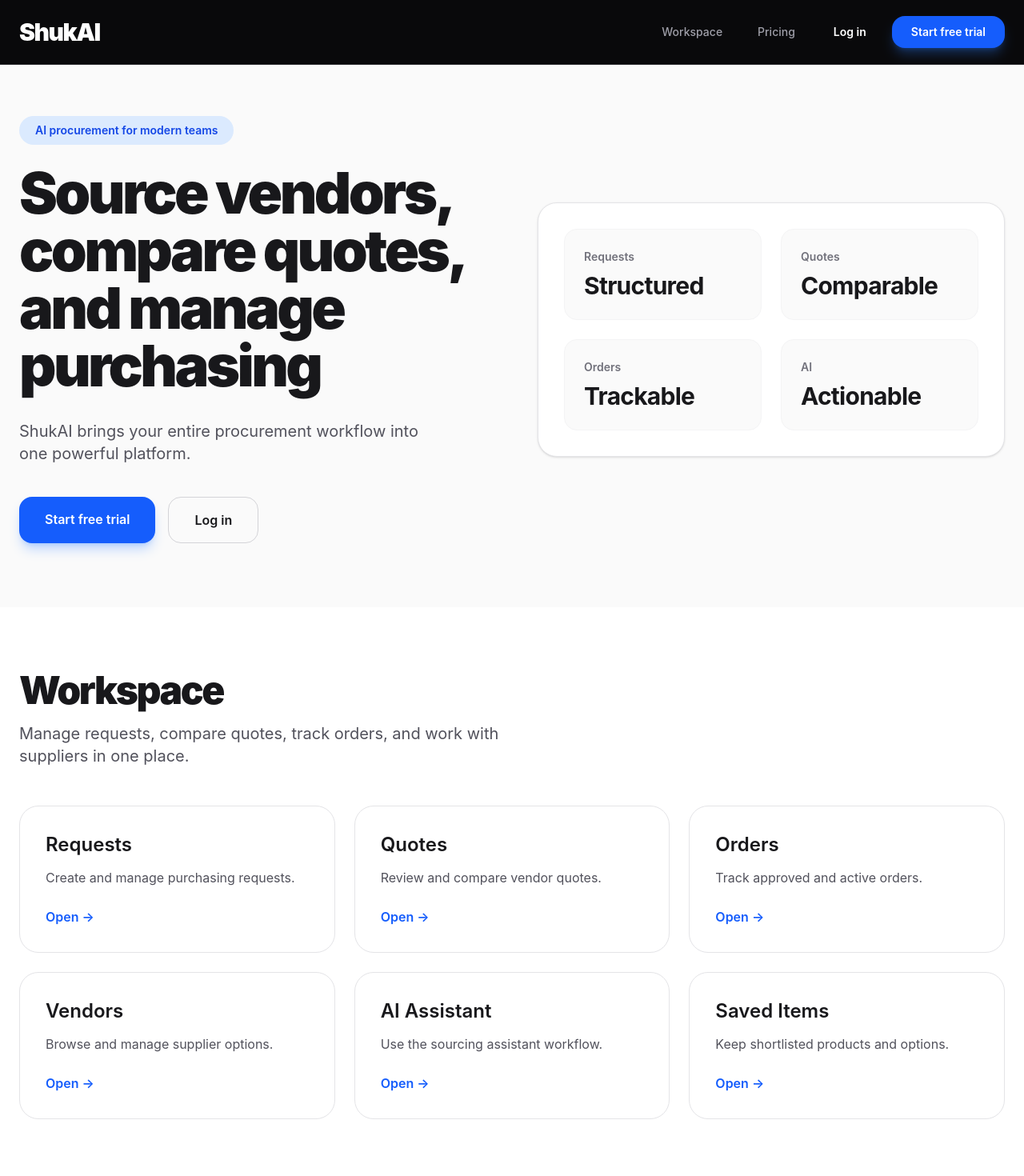
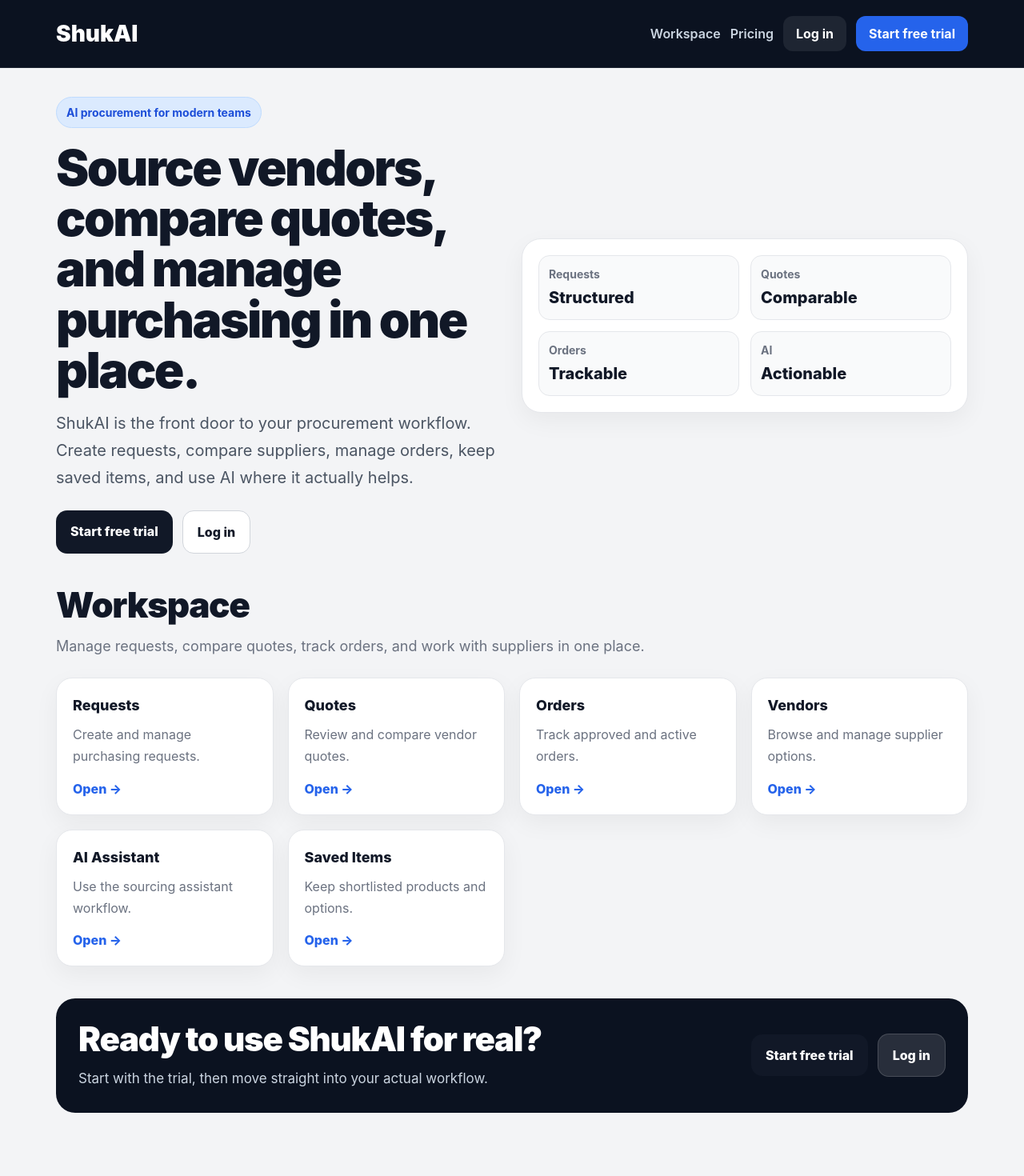
Before and after one commit to Gr33nstonecorp/shuka, a Next.js app: page / in a window 1280 px wide. Shown: the top 1470 px of the page at 80% size. Built offline with nearby package versions, Linux system fonts and the light colour scheme; no server answers.

Commit message:
Update page.tsx

```diff
--- a/app/page.tsx
+++ b/app/page.tsx
@@ -2,7 +2,7 @@
 
 import { createClient } from "@supabase/supabase-js";
 import Link from "next/link";
-import { useEffect, useState } from "react";
+import { useEffect, useMemo, useState } from "react";
 
 type UserState = {
   email: string | null;
@@ -15,18 +15,46 @@ type AppTab = {
 };
 
 const TABS: AppTab[] = [
-  { label: "Requests", href: "/requests", description: "Create and manage purchasing requests." },
-  { label: "Quotes", href: "/quotes", description: "Review and compare vendor quotes." },
-  { label: "Orders", href: "/orders", description: "Track approved and active orders." },
-  { label: "Vendors", href: "/vendors", description: "Browse and manage supplier options." },
-  { label: "AI Assistant", href: "/assistant", description: "Use the sourcing assistant workflow." },
-  { label: "Saved Items", href: "/saved-items", description: "Keep shortlisted products and options." },
+  {
+    label: "Requests",
+    href: "/requests",
+    description: "Create and manage purchasing requests.",
+  },
+  {
+    label: "Quotes",
+    href: "/quotes",
+    description: "Review and compare vendor quotes.",
+  },
+  {
+    label: "Orders",
+    href: "/orders",
+    description: "Track approved and active orders.",
+  },
+  {
+    label: "Vendors",
+    href: "/vendors",
+    description: "Browse and manage supplier options.",
+  },
+  {
+    label: "AI Assistant",
+    href: "/assistant",
+    description: "Use the sourcing assistant workflow.",
+  },
+  {
+    label: "Saved Items",
+    href: "/saved-items",
+    description: "Keep shortlisted products and options.",
+  },
 ];
 
 export default function HomePage() {
-  const supabase = createClient(
-    process.env.NEXT_PUBLIC_SUPABASE_URL!,
-    process.env.NEXT_PUBLIC_SUPABASE_ANON_KEY!
+  const supabase = useMemo(
+    () =>
+      createClient(
+        process.env.NEXT_PUBLIC_SUPABASE_URL!,
+        process.env.NEXT_PUBLIC_SUPABASE_ANON_KEY!
+      ),
+    []
   );
 
   const [user, setUser] = useState<UserState | null>(null);
@@ -38,20 +66,40 @@ export default function HomePage() {
 
     async function loadSession() {
       try {
-        const { data: { session } } = await supabase.auth.getSession();
+        const {
+          data: { session },
+        } = await supabase.auth.getSession();
+
         if (!mounted) return;
-        setUser(session?.user ? { email: session.user.email ?? null } : null);
+
+        setUser(
+          session?.user
+            ? {
+                email: session.user.email ?? null,
+              }
+            : null
+        );
       } catch (error) {
         console.error("Failed to load session:", error);
       } finally {
-        if (mounted) setLoading(false);
+        if (mounted) {
+          setLoading(false);
+        }
       }
     }
 
     loadSession();
 
-    const { data: { subscription } } = supabase.auth.onAuthStateChange((_event, session) => {
-      setUser(session?.user ? { email: session.user.email ?? null } : null);
+    const {
+      data: { subscription },
+    } = supabase.auth.onAuthStateChange((_event, session) => {
+      setUser(
+        session?.user
+          ? {
+              email: session.user.email ?? null,
+            }
+          : null
+      );
     });
 
     const url = new URL(window.location.href);
@@ -79,48 +127,42 @@ export default function HomePage() {
 
   if (loading) {
     return (
-      <div className="min-h-screen bg-zinc-100 dark:bg-zinc-950 flex items-center justify-center">
-        <div className="bg-white dark:bg-zinc-900 border border-zinc-200 dark:border-zinc-800 rounded-2xl px-10 py-8 shadow-sm">
-          Loading...
-        </div>
-      </div>
+      <main style={loadingWrap}>
+        <div style={loadingCard}>Loading...</div>
+      </main>
     );
   }
 
   return (
-    <main className="min-h-screen bg-zinc-50 dark:bg-zinc-950 text-zinc-900 dark:text-zinc-100">
-      {/* Header */}
-      <header className="bg-zinc-950 text-white border-b border-zinc-800 sticky top-0 z-50">
-        <div className="max-w-7xl mx-auto px-6 py-5 flex items-center justify-between flex-wrap gap-4">
-          <div className="text-3xl font-black tracking-tighter">ShukAI</div>
+    <main style={pageWrap}>
+      <header style={headerStyle}>
+        <div style={headerInner}>
+          <div style={brandStyle}>ShukAI</div>
 
-          <nav className="flex items-center gap-3 flex-wrap">
-            <a href="#workspace" className="px-4 py-2 text-sm font-medium text-zinc-400 hover:text-white transition-colors">
+          <nav style={topNav}>
+            <a href="#workspace" style={navLink}>
               Workspace
             </a>
-            <Link href="/pricing" className="px-4 py-2 text-sm font-medium text-zinc-400 hover:text-white transition-colors">
+            <a href="/pricing" style={navLink}>
               Pricing
-            </Link>
+            </a>
 
             {user ? (
               <>
-                <span className="text-sm text-zinc-400 px-3 hidden sm:inline">{user.email}</span>
-                <Link href="/profile" className="px-5 py-2.5 text-sm font-semibold rounded-2xl bg-zinc-800 hover:bg-zinc-700 transition-colors">
+                <span style={emailText}>{user.email}</span>
+                <Link href="/profile" style={ghostButtonLink}>
                   Profile
                 </Link>
-                <button onClick={handleLogout} className="px-5 py-2.5 text-sm font-semibold rounded-2xl bg-zinc-800 hover:bg-zinc-700 transition-colors">
+                <button onClick={handleLogout} style={ghostButton}>
                   Logout
                 </button>
               </>
             ) : (
               <>
-                <Link href="/login" className="px-5 py-2.5 text-sm font-semibold rounded-2xl hover:bg-zinc-900 transition-colors">
+                <Link href="/login" style={ghostButtonLink}>
                   Log in
                 </Link>
-                <Link
-                  href="/login?next=/pricing"
-                  className="px-6 py-2.5 text-sm font-semibold bg-blue-600 hover:bg-blue-700 rounded-2xl transition-all active:scale-[0.985] shadow-lg shadow-blue-500/30"
-                >
+                <Link href="/login?next=/pricing" style={primaryButtonLink}>
                   Start free trial
                 </Link>
               </>
@@ -129,51 +171,47 @@ export default function HomePage() {
         </div>
       </header>
 
-      {/* Success Banner */}
       {showCheckoutSuccess && (
-        <div className="max-w-7xl mx-auto px-6 pt-6">
-          <div className="bg-emerald-100 dark:bg-emerald-950 border border-emerald-300 dark:border-emerald-800 text-emerald-800 dark:text-emerald-300 rounded-2xl px-6 py-4 text-sm font-medium">
-            Subscription started successfully. Your account is now active.
+        <section style={bannerWrap}>
+          <div style={successBanner}>
+            Subscription started successfully. Your account is active.
           </div>
-        </div>
+        </section>
       )}
 
-      {/* Hero */}
-      <section className="pt-16 pb-20 bg-zinc-50 dark:bg-zinc-950">
-        <div className="max-w-7xl mx-auto px-6">
-          <div className="grid lg:grid-cols-2 gap-16 items-center">
+      <section style={heroSection}>
+        <div style={container}>
+          <div style={heroGrid}>
             <div>
-              <div className="inline-flex items-center gap-2 bg-blue-100 dark:bg-blue-950 text-blue-700 dark:text-blue-300 text-sm font-semibold px-5 py-2 rounded-full mb-6">
-                AI procurement for modern teams
-              </div>
+              <div style={eyebrow}>AI procurement for modern teams</div>
 
-              <h1 className="text-5xl lg:text-7xl font-black tracking-tighter leading-none mb-8">
-                Source vendors,<br />compare quotes,<br />and manage purchasing
+              <h1 style={heroTitle}>
+                Source vendors, compare quotes, and manage purchasing in one
+                place.
               </h1>
 
-              <p className="text-xl text-zinc-600 dark:text-zinc-400 max-w-lg mb-10">
-                ShukAI brings your entire procurement workflow into one powerful platform.
+              <p style={heroText}>
+                ShukAI is the front door to your procurement workflow. Create
+                requests, compare suppliers, manage orders, keep saved items,
+                and use AI where it actually helps.
               </p>
 
-              <div className="flex flex-wrap gap-4">
+              <div style={heroButtons}>
                 {user ? (
                   <>
-                    <Link href="/pricing" className="px-8 py-4 bg-zinc-900 hover:bg-black text-white font-semibold rounded-2xl transition-all">
+                    <Link href="/pricing" style={heroPrimary}>
                       Manage plan
                     </Link>
-                    <Link href="/assistant" className="px-8 py-4 border border-zinc-300 dark:border-zinc-700 hover:bg-zinc-100 dark:hover:bg-zinc-900 font-semibold rounded-2xl transition-all">
+                    <Link href="/assistant" style={heroSecondaryDark}>
                       Open AI Assistant
                     </Link>
                   </>
                 ) : (
                   <>
-                    <Link
-                      href="/login?next=/pricing"
-                      className="px-8 py-4 bg-blue-600 hover:bg-blue-700 text-white font-semibold rounded-2xl transition-all active:scale-[0.985] shadow-lg shadow-blue-500/30"
-                    >
+                    <Link href="/login?next=/pricing" style={heroPrimary}>
                       Start free trial
                     </Link>
-                    <Link href="/login" className="px-8 py-4 border border-zinc-300 dark:border-zinc-700 hover:bg-zinc-100 dark:hover:bg-zinc-900 font-semibold rounded-2xl transition-all">
+                    <Link href="/login" style={heroSecondaryDark}>
                       Log in
                     </Link>
                   </>
@@ -181,8 +219,8 @@ export default function HomePage() {
               </div>
             </div>
 
-            <div className="bg-white dark:bg-zinc-900 border border-zinc-200 dark:border-zinc-800 rounded-3xl p-8 shadow-sm">
-              <div className="grid grid-cols-2 gap-6">
+            <div style={heroCard}>
+              <div style={statGrid}>
                 <StatCard title="Requests" value="Structured" />
                 <StatCard title="Quotes" value="Comparable" />
                 <StatCard title="Orders" value="Trackable" />
@@ -193,55 +231,57 @@ export default function HomePage() {
         </div>
       </section>
 
-      {/* Workspace */}
-      <section id="workspace" className="py-20 bg-white dark:bg-zinc-900">
-        <div className="max-w-7xl mx-auto px-6">
-          <div className="max-w-2xl mb-12">
-            <h2 className="text-5xl font-black tracking-tighter mb-4">Workspace</h2>
-            <p className="text-xl text-zinc-600 dark:text-zinc-400">
-              Manage requests, compare quotes, track orders, and work with suppliers in one place.
+      <section id="workspace" style={sectionStyle}>
+        <div style={container}>
+          <div style={sectionHeader}>
+            <h2 style={sectionTitle}>Workspace</h2>
+            <p style={sectionText}>
+              Manage requests, compare quotes, track orders, and work with
+              suppliers in one place.
             </p>
           </div>
 
-          <div className="grid md:grid-cols-2 lg:grid-cols-3 gap-6">
+          <div style={tabGrid}>
             {TABS.map((tab) => (
-              <Link
-                key={tab.href}
-                href={tab.href}
-                className="group bg-white dark:bg-zinc-900 border border-zinc-200 dark:border-zinc-800 hover:border-zinc-400 dark:hover:border-zinc-600 rounded-3xl p-8 transition-all hover:-translate-y-1 hover:shadow-xl"
-              >
-                <div className="font-semibold text-2xl mb-3 group-hover:text-blue-600 dark:group-hover:text-blue-400 transition-colors">
-                  {tab.label}
-                </div>
-                <p className="text-zinc-600 dark:text-zinc-400 leading-relaxed mb-6">{tab.description}</p>
-                <div className="text-blue-600 dark:text-blue-400 font-semibold flex items-center gap-2 group-hover:gap-3 transition-all">
-                  Open →
-                </div>
+              <Link key={tab.href} href={tab.href} style={tabCard}>
+                <div style={tabLabel}>{tab.label}</div>
+                <div style={tabDescription}>{tab.description}</div>
+                <div style={tabAction}>Open →</div>
               </Link>
             ))}
           </div>
         </div>
       </section>
 
-      {/* CTA */}
-      <section className="py-20 bg-zinc-950 text-white">
-        <div className="max-w-7xl mx-auto px-6">
-          <div className="bg-zinc-900 rounded-3xl p-12 md:p-16 flex flex-col md:flex-row items-center justify-between gap-10">
+      <section style={ctaSection}>
+        <div style={container}>
+          <div style={ctaCard}>
             <div>
-              <h2 className="text-4xl md:text-5xl font-black tracking-tighter mb-4">Ready to use ShukAI for real?</h2>
-              <p className="text-xl text-zinc-400 max-w-md">Start with the trial, then move straight into your actual workflow.</p>
+              <h2 style={ctaTitle}>Ready to use ShukAI for real?</h2>
+              <p style={ctaText}>
+                Start with the trial, then move straight into your actual
+                workflow.
+              </p>
             </div>
 
-            <div className="flex flex-wrap gap-4">
+            <div style={ctaButtons}>
               {user ? (
                 <>
-                  <Link href="/pricing" className="px-8 py-4 bg-white text-zinc-950 font-semibold rounded-2xl hover:bg-zinc-100 transition">Go to pricing</Link>
-                  <Link href="/profile" className="px-8 py-4 border border-zinc-700 hover:bg-zinc-800 font-semibold rounded-2xl transition">Open profile</Link>
+                  <Link href="/pricing" style={heroPrimary}>
+                    Go to pricing
+                  </Link>
+                  <Link href="/profile" style={heroSecondaryLight}>
+                    Open profile
+                  </Link>
                 </>
               ) : (
                 <>
-                  <Link href="/login?next=/pricing" className="px-8 py-4 bg-white text-zinc-950 font-semibold rounded-2xl hover:bg-zinc-100 transition">Start free trial</Link>
-                  <Link href="/login" className="px-8 py-4 border border-zinc-700 hover:bg-zinc-800 font-semibold rounded-2xl transition">Log in</Link>
+                  <Link href="/login?next=/pricing" style={heroPrimary}>
+                    Start free trial
+                  </Link>
+                  <Link href="/login" style={heroSecondaryLight}>
+                    Log in
+                  </Link>
                 </>
               )}
             </div>
@@ -252,11 +292,335 @@ export default function HomePage() {
   );
 }
 
-function StatCard({ title, value }: { title: string; value: string }) {
+function StatCard({
+  title,
+  value,
+}: {
+  title: string;
+  value: string;
+}) {
   return (
-    <div className="bg-zinc-50 dark:bg-zinc-950 border border-zinc-100 dark:border-zinc-800 rounded-2xl p-6">
-      <div className="text-sm font-semibold text-zinc-500 dark:text-zinc-400">{title}</div>
-      <div className="text-3xl font-bold mt-2 tracking-tight">{value}</div>
+    <div style={statCard}>
+      <div style={statTitle}>{title}</div>
+      <div style={statValue}>{value}</div>
     </div>
   );
 }
+
+const pageWrap: React.CSSProperties = {
+  minHeight: "100vh",
+  background: "#f3f4f6",
+  color: "#111827",
+  fontFamily:
+    'Inter, ui-sans-serif, system-ui, -apple-system, BlinkMacSystemFont, "Segoe UI", sans-serif',
+};
+
+const loadingWrap: React.CSSProperties = {
+  minHeight: "100vh",
+  display: "flex",
+  alignItems: "center",
+  justifyContent: "center",
+  background: "#f3f4f6",
+};
+
+const loadingCard: React.CSSProperties = {
+  background: "white",
+  border: "1px solid #e5e7eb",
+  borderRadius: "16px",
+  padding: "20px 24px",
+  fontWeight: 700,
+  boxShadow: "0 10px 30px rgba(0,0,0,0.05)",
+};
+
+const headerStyle: React.CSSProperties = {
+  background: "#0b1220",
+  color: "white",
+  borderBottom: "1px solid rgba(255,255,255,0.08)",
+};
+
+const headerInner: React.CSSProperties = {
+  maxWidth: "1180px",
+  margin: "0 auto",
+  padding: "20px",
+  display: "flex",
+  alignItems: "center",
+  justifyContent: "space-between",
+  gap: "16px",
+  flexWrap: "wrap",
+};
+
+const brandStyle: React.CSSProperties = {
+  fontSize: "28px",
+  fontWeight: 900,
+};
+
+const topNav: React.CSSProperties = {
+  display: "flex",
+  alignItems: "center",
+  gap: "12px",
+  flexWrap: "wrap",
+};
+
+const navLink: React.CSSProperties = {
+  color: "#cbd5e1",
+  textDecoration: "none",
+  fontWeight: 600,
+};
+
+const emailText: React.CSSProperties = {
+  color: "#cbd5e1",
+  fontWeight: 600,
+  fontSize: "14px",
+};
+
+const ghostButtonLink: React.CSSProperties = {
+  textDecoration: "none",
+  color: "white",
+  padding: "10px 16px",
+  borderRadius: "12px",
+  background: "rgba(255,255,255,0.08)",
+  fontWeight: 700,
+};
+
+const ghostButton: React.CSSProperties = {
+  color: "white",
+  padding: "10px 16px",
+  borderRadius: "12px",
+  background: "rgba(255,255,255,0.08)",
+  fontWeight: 700,
+  border: "none",
+  cursor: "pointer",
+};
+
+const primaryButtonLink: React.CSSProperties = {
+  textDecoration: "none",
+  color: "white",
+  padding: "10px 16px",
+  borderRadius: "12px",
+  background: "#2563eb",
+  fontWeight: 700,
+};
+
+const bannerWrap: React.CSSProperties = {
+  maxWidth: "1180px",
+  margin: "18px auto 0",
+  padding: "0 20px",
+};
+
+const successBanner: React.CSSProperties = {
+  background: "#dcfce7",
+  color: "#166534",
+  border: "1px solid #86efac",
+  borderRadius: "14px",
+  padding: "14px 16px",
+  fontWeight: 700,
+};
+
+const heroSection: React.CSSProperties = {
+  background: "#f3f4f6",
+};
+
+const container: React.CSSProperties = {
+  maxWidth: "1180px",
+  margin: "0 auto",
+  padding: "0 20px",
+};
+
+const heroGrid: React.CSSProperties = {
+  display: "grid",
+  gridTemplateColumns: "repeat(auto-fit, minmax(320px, 1fr))",
+  gap: "24px",
+  alignItems: "center",
+  padding: "36px 0 12px",
+};
+
+const eyebrow: React.CSSProperties = {
+  display: "inline-block",
+  background: "#dbeafe",
+  color: "#1d4ed8",
+  border: "1px solid #bfdbfe",
+  borderRadius: "999px",
+  padding: "8px 12px",
+  fontWeight: 700,
+  fontSize: "14px",
+};
+
+const heroTitle: React.CSSProperties = {
+  margin: "18px 0 0",
+  fontSize: "clamp(36px, 7vw, 62px)",
+  lineHeight: 1.02,
+  fontWeight: 900,
+  letterSpacing: "-0.04em",
+};
+
+const heroText: React.CSSProperties = {
+  marginTop: "18px",
+  maxWidth: "760px",
+  fontSize: "20px",
+  lineHeight: 1.7,
+  color: "#4b5563",
+};
+
+const heroButtons: React.CSSProperties = {
+  display: "flex",
+  gap: "12px",
+  flexWrap: "wrap",
+  marginTop: "24px",
+};
+
+const heroPrimary: React.CSSProperties = {
+  textDecoration: "none",
+  background: "#111827",
+  color: "white",
+  padding: "14px 18px",
+  borderRadius: "14px",
+  fontWeight: 800,
+};
+
+const heroSecondaryDark: React.CSSProperties = {
+  textDecoration: "none",
+  background: "white",
+  color: "#111827",
+  padding: "14px 18px",
+  borderRadius: "14px",
+  fontWeight: 800,
+  border: "1px solid #d1d5db",
+};
+
+const heroSecondaryLight: React.CSSProperties = {
+  textDecoration: "none",
+  background: "rgba(255,255,255,0.12)",
+  color: "white",
+  padding: "14px 18px",
+  borderRadius: "14px",
+  fontWeight: 800,
+  border: "1px solid rgba(255,255,255,0.15)",
+};
+
+const heroCard: React.CSSProperties = {
+  background: "white",
+  border: "1px solid #e5e7eb",
+  borderRadius: "24px",
+  padding: "20px",
+  boxShadow: "0 10px 30px rgba(0,0,0,0.05)",
+};
+
+const statGrid: React.CSSProperties = {
+  display: "grid",
+  gridTemplateColumns: "1fr 1fr",
+  gap: "14px",
+};
+
+const statCard: React.CSSProperties = {
+  background: "#f9fafb",
+  border: "1px solid #e5e7eb",
+  borderRadius: "14px",
+  padding: "12px",
+};
+
+const statTitle: React.CSSProperties = {
+  color: "#6b7280",
+  fontWeight: 700,
+  fontSize: "14px",
+};
+
+const statValue: React.CSSProperties = {
+  marginTop: "4px",
+  fontWeight: 800,
+  fontSize: "20px",
+};
+
+const sectionStyle: React.CSSProperties = {
+  padding: "28px 0 12px",
+};
+
+const sectionHeader: React.CSSProperties = {
+  maxWidth: "760px",
+};
+
+const sectionTitle: React.CSSProperties = {
+  margin: 0,
+  fontSize: "clamp(28px, 4vw, 44px)",
+  lineHeight: 1.1,
+  fontWeight: 900,
+  letterSpacing: "-0.03em",
+};
+
+const sectionText: React.CSSProperties = {
+  marginTop: "12px",
+  color: "#6b7280",
+  fontSize: "18px",
+  lineHeight: 1.7,
+};
+
+const tabGrid: React.CSSProperties = {
+  display: "grid",
+  gridTemplateColumns: "repeat(auto-fit, minmax(240px, 1fr))",
+  gap: "18px",
+  marginTop: "24px",
+};
+
+const tabCard: React.CSSProperties = {
+  background: "white",
+  border: "1px solid #e5e7eb",
+  borderRadius: "20px",
+  padding: "20px",
+  textDecoration: "none",
+  color: "#111827",
+  boxShadow: "0 10px 30px rgba(0,0,0,0.05)",
+};
+
+const tabLabel: React.CSSProperties = {
+  fontSize: "18px",
+  fontWeight: 800,
+};
+
+const tabDescription: React.CSSProperties = {
+  marginTop: "10px",
+  color: "#6b7280",
+  lineHeight: 1.7,
+};
+
+const tabAction: React.CSSProperties = {
+  marginTop: "14px",
+  color: "#2563eb",
+  fontWeight: 800,
+};
+
+const ctaSection: React.CSSProperties = {
+  padding: "28px 0 80px",
+};
+
+const ctaCard: React.CSSProperties = {
+  background: "#0b1220",
+  color: "white",
+  borderRadius: "24px",
+  padding: "28px",
+  display: "flex",
+  justifyContent: "space-between",
+  gap: "20px",
+  flexWrap: "wrap",
+};
+
+const ctaTitle: React.CSSProperties = {
+  margin: 0,
+  fontSize: "clamp(28px, 4vw, 42px)",
+  lineHeight: 1.1,
+  fontWeight: 900,
+  letterSpacing: "-0.03em",
+};
+
+const ctaText: React.CSSProperties = {
+  marginTop: "12px",
+  color: "#cbd5e1",
+  lineHeight: 1.7,
+  fontSize: "17px",
+  maxWidth: "700px",
+};
+
+const ctaButtons: React.CSSProperties = {
+  display: "flex",
+  gap: "12px",
+  flexWrap: "wrap",
+  alignItems: "center",
+};
```
